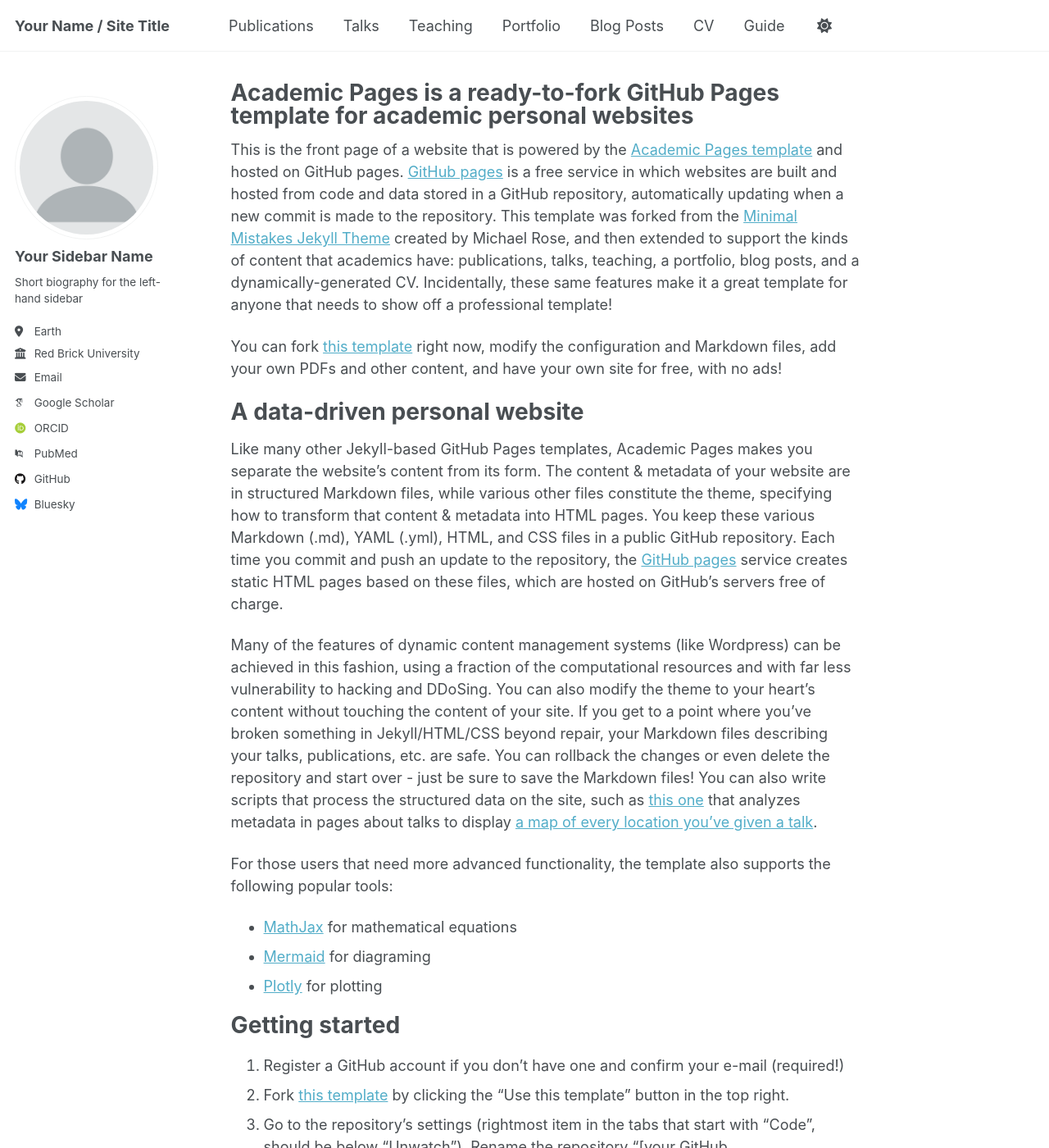
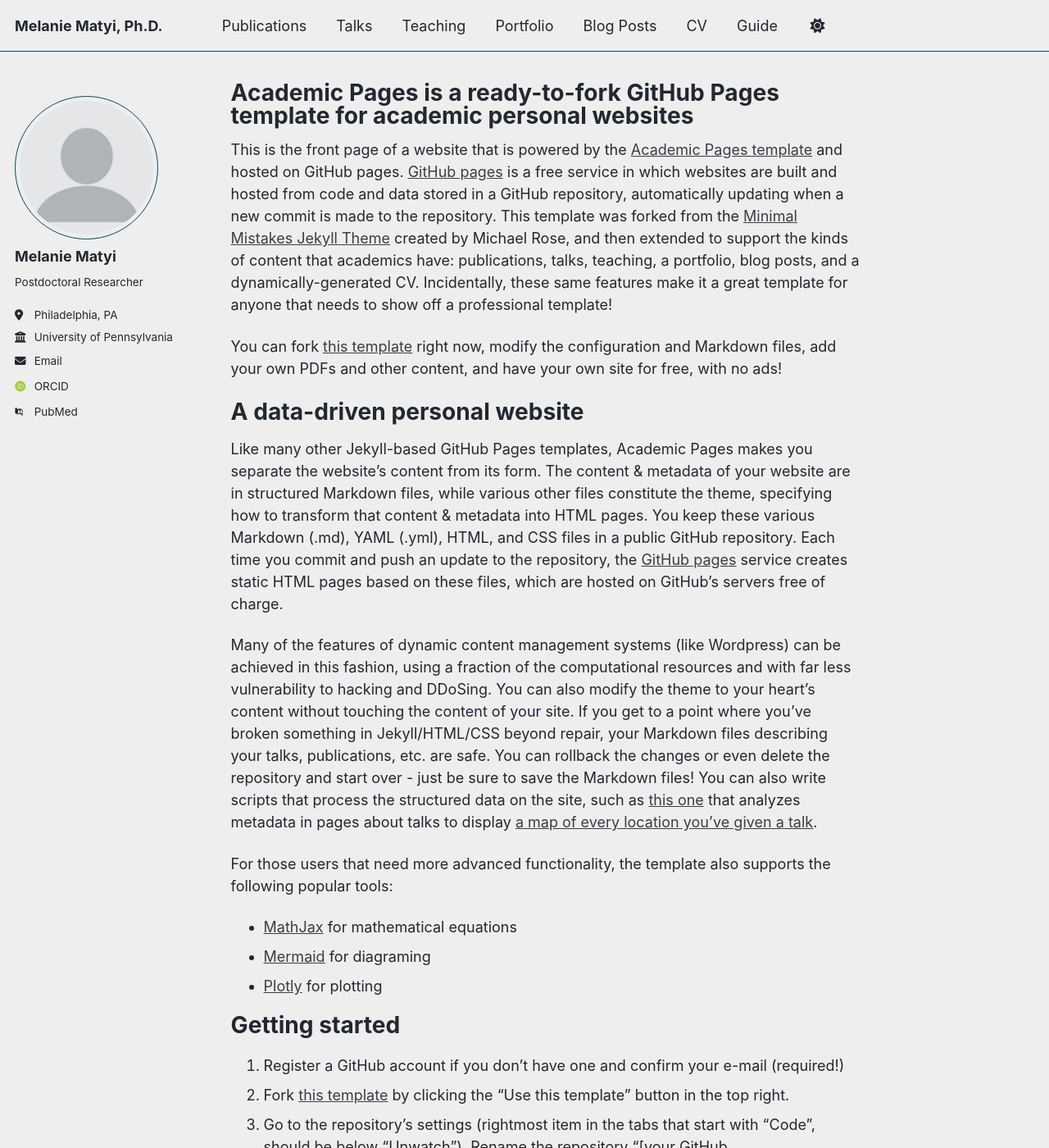
Before and after one commit to mamatyi/mamatyi.github.com, a Jekyll site: the page built from _pages/about.md, in a window 1280 px wide and 1400 px high. Shown: the whole window at 82% size. Built offline with Jekyll 4.4.1, drawn with Linux system fonts in a browser that asks for light colours; some web fonts are replaced; a script that is not in the unit is left out; some of the changed text lies outside the part shown.

Commit message:
Update _config.yml

```diff
--- a/_config.yml
+++ b/_config.yml
@@ -8,15 +8,15 @@
 
 # Basic Site Settings
 locale                   : "en-US"
-site_theme               : "default" # Currently available options are "default", "air"
-title                    : "Your Name / Site Title"
+site_theme               : "air" # Currently available options are "default", "air"
+title                    : "Melanie Matyi, Ph.D."
 title_separator          : "-"
-name                     : &name "Your Name"
-description              : &description "Your Name's academic portfolio"   # Update this with a general description of your site, this is the default if not overridden by a page
-url                      : https://academicpages.github.io # The base hostname & protocol for your site e.g. "https://[your GitHub username].github.io",
+name                     : &name "Melanie Matyi, Ph.D."
+description              : &description "Melanie's website"   # Update this with a general description of your site, this is the default if not overridden by a page
+url                      : https://mamatyi.github.io # The base hostname & protocol for your site e.g. "https://[your GitHub username].github.io",
                                                            # or if you already have some other page hosted on Github then use "https://[your GitHub username].github.io/[Your Repo Name]"
 baseurl                  : "" # the subpath of your site, e.g. "/blog"
-repository               : "academicpages/academicpages.github.io"
+repository               : "mamatyi/mamatyi.github.io"
 
 # Site Author - The following control what appear as part of the author content on the side bar.
 #               If a field is blank the icon and link will not appear, otherwise it will be shown.
@@ -24,23 +24,23 @@ repository               : "academicpages/academicpages.github.io"
 author:
   # Biographic information
   avatar           : "profile.png"
-  name             : "Your Sidebar Name"
+  name             : "Melanie Matyi"
   pronouns         : # example: "she/her"
-  bio              : "Short biography for the left-hand sidebar"
-  location         : "Earth"
-  employer         : "Red Brick University"
+  bio              : "Postdoctoral Researcher"
+  location         : "Philadelphia, PA"
+  employer         : "University of Pennsylvania"
   uri              : # URL
-  email            : "none@example.org"
+  email            : "Melanie.matyi@pennmedicine.upenn.edu"
 
   # Academic websites
   academia         : # URL
   arxiv            : # URL - Update with the correct link to your profile
-  googlescholar    : "https://scholar.google.com/citations?user=PS_CX0AAAAAJ"
+  googlescholar    : # URL
   inspire-hep      : # URL
   impactstory      : # URL
-  orcid            : "https://orcid.org/yourorcidurl"
+  orcid            : "https://orcid.org/0000-0002-4623-2080"
   semantic         : # URL
-  pubmed           : "https://www.ncbi.nlm.nih.gov/pubmed/?term=john+snow"
+  pubmed           : "https://pubmed.ncbi.nlm.nih.gov/?term=Melanie+Matyi"
   researchgate     : # URL
   scopus           : # URL
 
@@ -48,13 +48,13 @@ author:
   bitbucket        : # Username - Update with your username on the site
   codepen          : # Username
   dribbble         : # Username
-  github           : "academicpages"
+  github           : # "academicpages"
   kaggle           : # Username
   stackoverflow    : # User number or user number and name (i.e., use "1" or "1/jeff-atwood")
 
   # Social media
   artstation       : # Username
-  bluesky          : "bsky.app" # Replace this with you Bluesky username
+  bluesky          : # "bsky.app" # Replace this with you Bluesky username
   facebook         : # Username
   flickr           : # Username
   foursquare       : # Username
```
